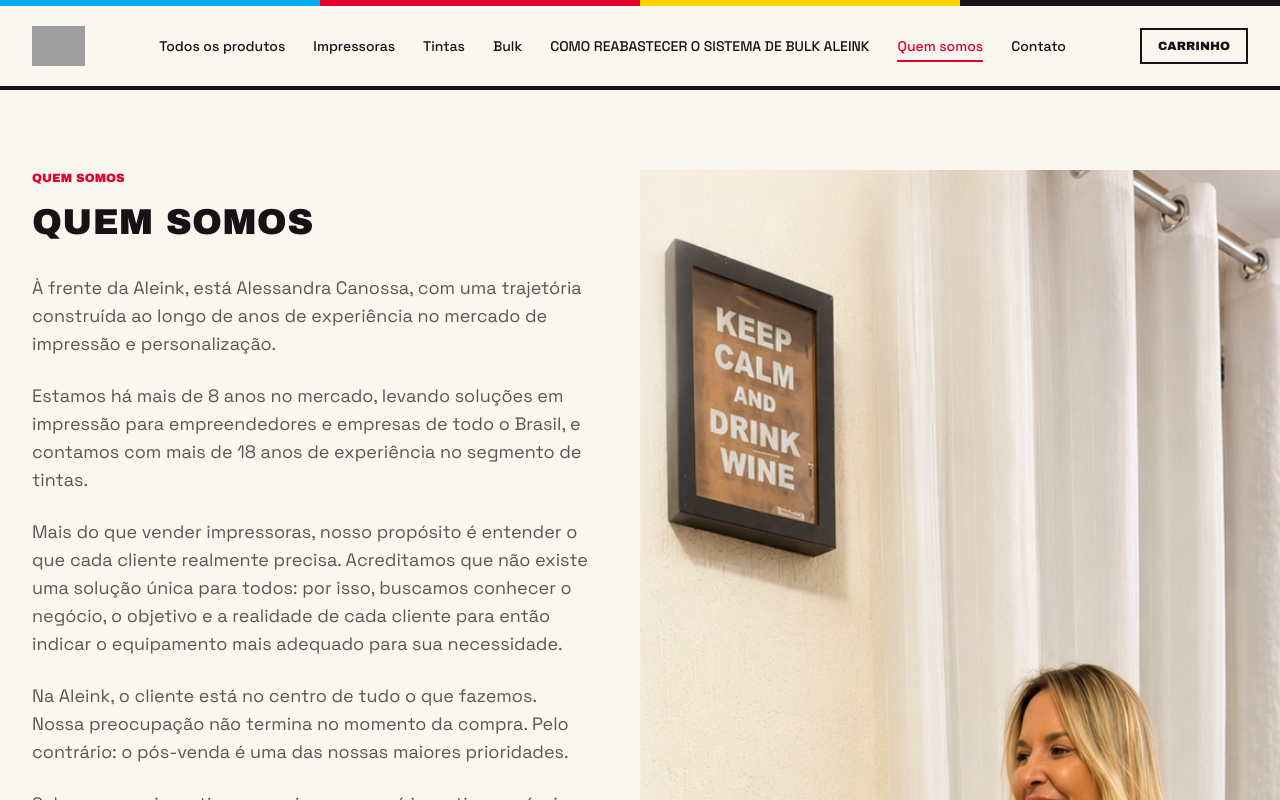
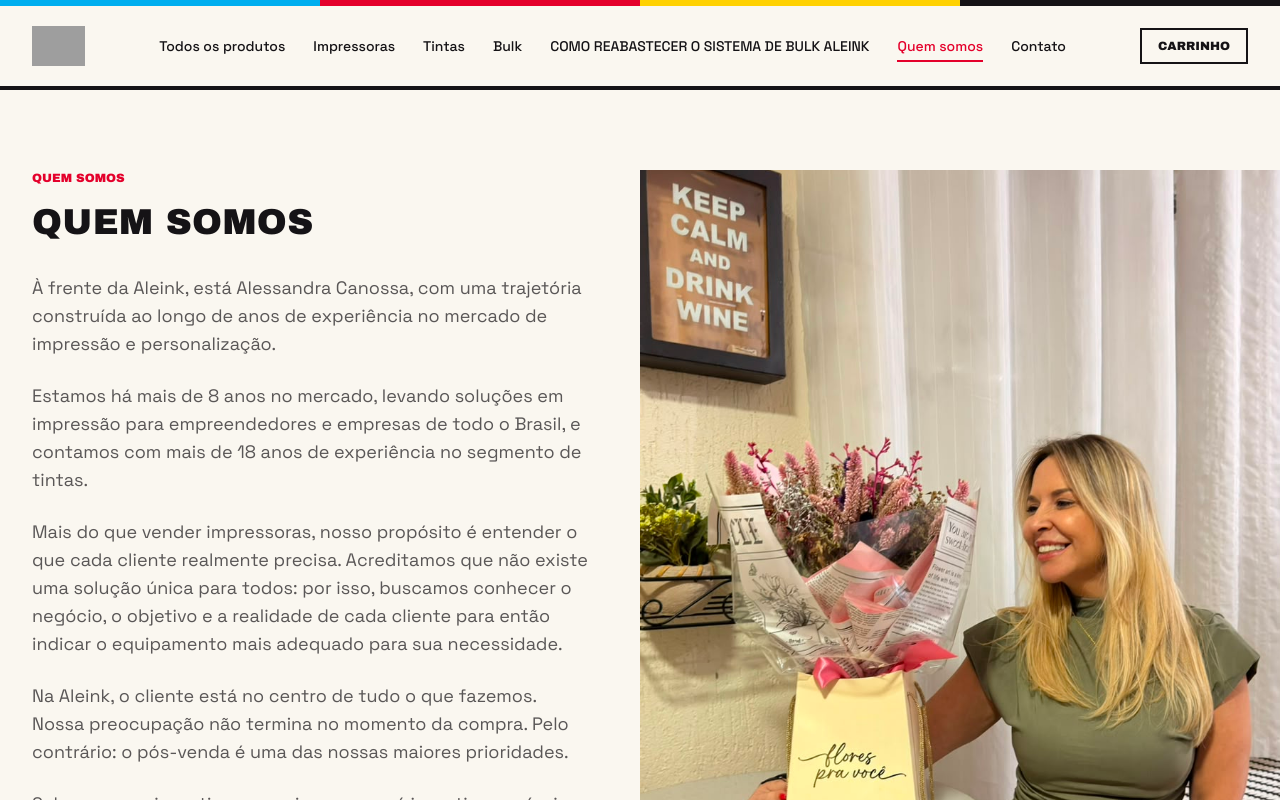
Before and after one commit to igorcanossadesouza31/aleink-ecommerce, a React (Vite) app: page /sobre in a window 1280 px wide. Shown: the top 800 px of the page. Built offline with nearby package versions, Linux system fonts and the light colour scheme; grey boxes are pictures that could not be loaded.

Commit message:
Corrigir proporção da foto da Alessandra (estava esticada) e melhorar enquadramento

```diff
--- a/src/pages/About.jsx
+++ b/src/pages/About.jsx
@@ -22,11 +22,11 @@ export default function About() {
           </div>
         </div>
 
-        <div className="min-h-[420px]">
+        <div className="h-[70vh] overflow-hidden lg:sticky lg:top-20 lg:self-start lg:h-[calc(100vh-5rem)]">
           <img
             src="/alessandra-canossa.jpg"
             alt="Alessandra Canossa, fundadora da Aleink"
-            className="w-full h-full object-cover"
+            className="w-full h-full object-cover object-[50%_25%]"
           />
         </div>
       </div>
```
Also changed, not shown: public/alessandra-canossa.jpg.
